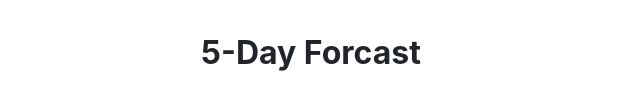
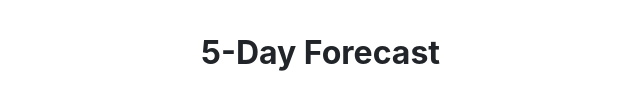
Before and after one commit to FryGit87/Weather-Forcaster, a plain HTML site: page index.html in a window 1280 px wide. Shown: the part 355-464 px from the top of the page, 194-834 px from the left. Drawn offline with nearby package versions, Linux system fonts and the light colour scheme.

Commit message:
Typo corrected, thanks rubber duck

```diff
--- a/index.html
+++ b/index.html
@@ -66,7 +66,7 @@
             </div>
           </div>
           <div class="next-five-days">
-            <h2>5-Day Forcast</h2>
+            <h2>5-Day Forecast</h2>
             <div class="future-forecast-cards"></div>
           </div>
         </div>
```
